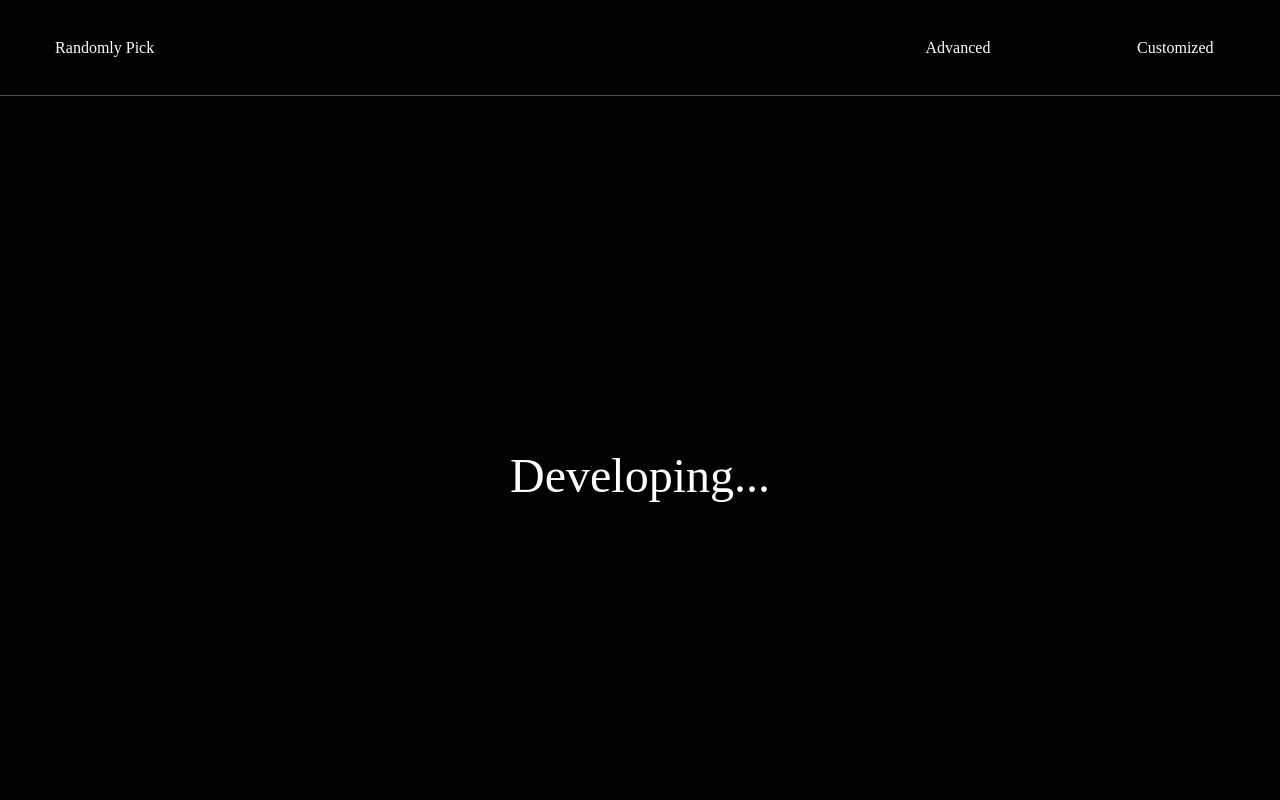
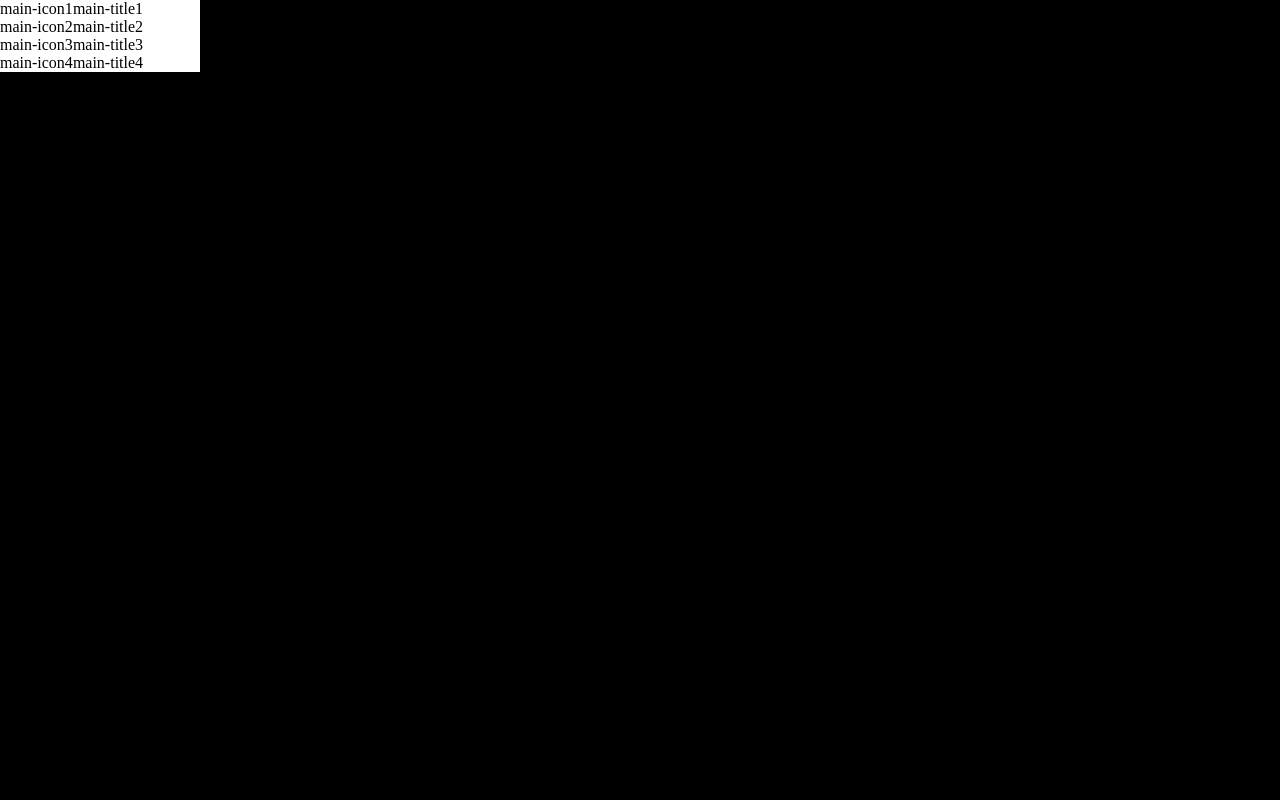
Before and after one commit to TL021/randomly-pick, a Next.js app: page /customized in a window 1280 px wide. Shown: the top 800 px of the page. Built offline with nearby package versions, Linux system fonts and the light colour scheme.

Commit message:
compelte some part of jsx code

```diff
--- /dev/null
+++ b/components/leftMenu/commonTitle.jsx
@@ -0,0 +1,25 @@
+import Link from 'next/link'
+
+export default function CommonTitle(props) {
+  // console.log('@@@', props.children)
+  const {title, icon, imgIcon, isIconRight, url} = props.children || {}
+
+  const Icon = () => {
+    if (icon) {
+      return <span>{icon}</span>
+    }
+    if (imgIcon) {
+      return <img src={imgIcon} alt="icon" />
+    }
+    return null
+  }
+
+  const iconWithTitle = () => {
+    return isIconRight? <div><span>{title}</span>{Icon()}</div>: <div>{Icon()}<span>{title}</span></div>
+  }
+
+  return (
+    url? <Link href={url}><div>{iconWithTitle()}</div></Link>:
+      <div>{iconWithTitle()}</div>
+  )
+}
--- /dev/null
+++ b/components/leftMenu/firstLevel/firstLevel.jsx
@@ -0,0 +1,26 @@
+import { Fragment } from 'react'
+import Link from 'next/link'
+
+import SecondLevel from '../secondLevel/secondLevel'
+import CommonTitle from '../commonTitle'
+
+import LeftMenuStyle from '../leftMenu.module.css'
+
+export default function FirstLevel(props) {
+
+  console.log('level1', props)
+  const { icon, title, children } = props.children
+
+  const hasChild = node => {
+    return node && node.length
+  }
+
+  return (
+    hasChild(children)?
+      <div>
+        <CommonTitle>{props.children}</CommonTitle>
+        {children.map((item, index) => <SecondLevel key={'level1-'+index}>{item}</SecondLevel>)}
+      </div>:
+      <CommonTitle>{props.children}</CommonTitle>
+  )
+}
--- /dev/null
+++ b/components/leftMenu/leftMenu.jsx
@@ -0,0 +1,318 @@
+import Link from 'next/link'
+import FirstLevel from './firstLevel/firstLevel'
+
+import { Fragment, useState } from 'react'
+
+import LeftMenuStyle from './leftMenu.module.css'
+
+const data = [
+  {
+    icon: 'main-icon1',
+    title: 'main-title1',
+    children: [
+      {
+        icon: 'icon1-1',
+        title: 'title1-1',
+        children: [
+          {
+            icon: 'icon1-1-1',
+            title: 'title1-1-1',
+            url: '/',
+            children: []
+          },
+          {
+            icon: 'icon1-1-2',
+            title: 'title1-1-2',
+            url: '/advanced',
+            children: []
+          },
+          {
+            icon: 'icon1-1-3',
+            title: 'title1-1-3',
+            url: '/customized',
+            children: []
+          },
+        ]
+      },
+      {
+        icon: 'icon1-1',
+        title: 'title1-1',
+        children: [
+          {
+            icon: 'icon1-1-1',
+            title: 'title1-1-1',
+            children: []
+          },
+          {
+            icon: 'icon1-1-2',
+            title: 'title1-1-2',
+            children: []
+          },
+          {
+            icon: 'icon1-1-3',
+            title: 'title1-1-3',
+            children: []
+          },
+        ]
+      },
+      {
+        icon: 'icon1-1',
+        title: 'title1-1',
+        children: [
+          {
+            icon: 'icon1-1-1',
+            title: 'title1-1-1',
+            children: []
+          },
+          {
+            icon: 'icon1-1-2',
+            title: 'title1-1-2',
+            children: []
+          },
+          {
+            icon: 'icon1-1-3',
+            title: 'title1-1-3',
+            children: []
+          },
+        ]
+      },
+    ]
+  },
+  {
+    icon: 'main-icon2',
+    title: 'main-title2',
+    children: [
+      {
+        icon: 'icon1-1',
+        title: 'title1-1',
+        children: [
+          {
+            icon: 'icon1-1-1',
+            title: 'title1-1-1',
+            children: []
+          },
+          {
+            icon: 'icon1-1-2',
+            title: 'title1-1-2',
+            children: []
+          },
+          {
+            icon: 'icon1-1-3',
+            title: 'title1-1-3',
+            children: []
+          },
+        ]
+      },
+      {
+        icon: 'icon1-1',
+        title: 'title1-1',
+        children: [
+          {
+            icon: 'icon1-1-1',
+            title: 'title1-1-1',
+            children: []
+          },
+          {
+            icon: 'icon1-1-2',
+            title: 'title1-1-2',
+            children: []
+          },
+          {
+            icon: 'icon1-1-3',
+            title: 'title1-1-3',
+            children: []
+          },
+        ]
+      },
+      {
+        icon: 'icon1-1',
+        title: 'title1-1',
+        children: [
+          {
+            icon: 'icon1-1-1',
+            title: 'title1-1-1',
+            children: []
+          },
+          {
+            icon: 'icon1-1-2',
+            title: 'title1-1-2',
+            children: []
+          },
+          {
+            icon: 'icon1-1-3',
+            title: 'title1-1-3',
+            children: []
+          },
+        ]
+      },
+    ]
+  },
+  {
+    icon: 'main-icon3',
+    title: 'main-title3',
+    children: [
+      {
+        icon: 'icon1-1',
+        title: 'title1-1',
+        children: [
+          {
+            icon: 'icon1-1-1',
+            title: 'title1-1-1',
+            children: []
+          },
+          {
+            icon: 'icon1-1-2',
+            title: 'title1-1-2',
+            children: []
+          },
+          {
+            icon: 'icon1-1-3',
+            title: 'title1-1-3',
+            children: []
+          },
+        ]
+      },
+      {
+        icon: 'icon1-1',
+        title: 'title1-1',
+        children: [
+          {
+            icon: 'icon1-1-1',
+            title: 'title1-1-1',
+            children: []
+          },
+          {
+            icon: 'icon1-1-2',
+            title: 'title1-1-2',
+            children: []
+          },
+          {
+            icon: 'icon1-1-3',
+            title: 'title1-1-3',
+            children: []
+          },
+        ]
+      },
+      {
+        icon: 'icon1-1',
+        title: 'title1-1',
+        children: [
+          {
+            icon: 'icon1-1-1',
+            title: 'title1-1-1',
+            children: []
+          },
+          {
+            icon: 'icon1-1-2',
+            title: 'title1-1-2',
+            children: []
+          },
+          {
+            icon: 'icon1-1-3',
+            title: 'title1-1-3',
+            children: []
+          },
+        ]
+      },
+    ]
+  },
+  {
+    icon: 'main-icon4',
+    title: 'main-title4',
+    children: [
+      {
+        icon: 'icon1-1',
+        title: 'title1-1',
+        children: [
+          {
+            icon: 'icon1-1-1',
+            title: 'title1-1-1',
+            children: []
+          },
+          {
+            icon: 'icon1-1-2',
+            title: 'title1-1-2',
+            children: []
+          },
+          {
+            icon: 'icon1-1-3',
+            title: 'title1-1-3',
+            children: []
+          },
+        ]
+      },
+      {
+        icon: 'icon1-1',
+        title: 'title1-1',
+        children: [
+          {
+            icon: 'icon1-1-1',
+            title: 'title1-1-1',
+            children: []
+          },
+          {
+            icon: 'icon1-1-2',
+            title: 'title1-1-2',
+            children: []
+          },
+          {
+            icon: 'icon1-1-3',
+            title: 'title1-1-3',
+            children: []
+          },
+        ]
+      },
+      {
+        icon: 'icon1-1',
+        title: 'title1-1',
+        children: [
+          {
+            icon: 'icon1-1-1',
+            title: 'title1-1-1',
+            children: []
+          },
+          {
+            icon: 'icon1-1-2',
+            title: 'title1-1-2',
+            children: []
+          },
+          {
+            icon: 'icon1-1-3',
+            title: 'title1-1-3',
+            children: []
+          },
+        ]
+      },
+    ]
+  },
+]
+
+const config = {
+  backgroundColor: 'white',
+  fontColor: 'black',
+  hoveredColor: 'grey',
+  highlightSelected: true,
+  highlightSelectedColor: 'green'
+}
+
+export default function LeftMenu() {
+
+  const [expandsion, setExpandsion] = useState('')
+
+  const expandChild = (e) => {
+    console.log(e)
+    !expandsion && setExpandsion(LeftMenuStyle.expendLevel)
+    expandsion && setExpandsion('')
+  }
+
+  return (
+    <div className={LeftMenuStyle.leftMenuWrap}>
+      {data.map((item, index) => {
+        return(
+          <FirstLevel key={'level0-'+index}>{item}</FirstLevel>
+        )
+      })}
+    </div>
+  )
+
+}
--- /dev/null
+++ b/components/leftMenu/leftMenu.module.css
@@ -0,0 +1,18 @@
+.leftMenuWrap {
+  width: 200px;
+  background-color: white;
+  color: black;
+}
+
+.leftMenuTitle {
+  font-size: 20px;
+}
+
+.firstLevelWrap {
+  /* visibility: hidden; */
+  display: none;
+}
+
+.expendLevel {
+  display: block;
+}
--- /dev/null
+++ b/components/leftMenu/secondLevel/secondLevel.jsx
@@ -0,0 +1,24 @@
+import { Fragment } from 'react'
+
+import Link from 'next/link'
+
+export default function SecondLevel(props) {
+
+  // console.log('level2', props)
+  // const { icon, title, children } = props.children
+
+  return (
+    <div>
+      {/* {props.children.map(({icon, title, url, children}, index) => {
+        return (
+          <Fragment key={'second-level'+index}>
+            {url?
+              <Link href={url}><div><span>{icon}</span><span>{title}</span></div></Link>
+              :<div><span>{icon}</span><span>{title}</span></div>
+            }
+          </Fragment>
+        )
+      })} */}
+    </div>
+  )
+}
--- a/pages/customized.js
+++ b/pages/customized.js
@@ -1,16 +1,18 @@
 import Header from '../components/header/header'
 import Footer from '../components/footer/footer'
+import LeftMenu from '../components/leftMenu/leftMenu'
 
 import homeStyle from '../styles/Home.module.css'
 
 export default function Customized() {
   return (
     <>
-      <Header/>
+    <LeftMenu/>
+      {/* <Header/>
       <div className={homeStyle.main}>
         <div className={homeStyle.developing}>Developing...</div>
       </div>
-      <Footer/>
+      <Footer/> */}
     </>
   )
 }
```
